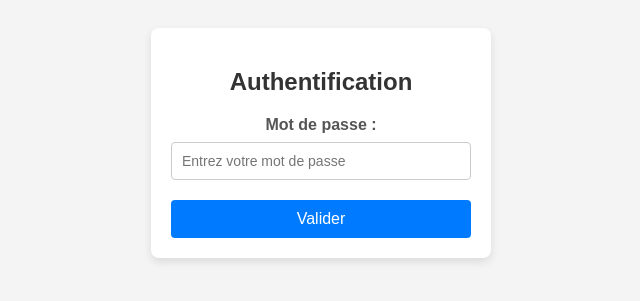
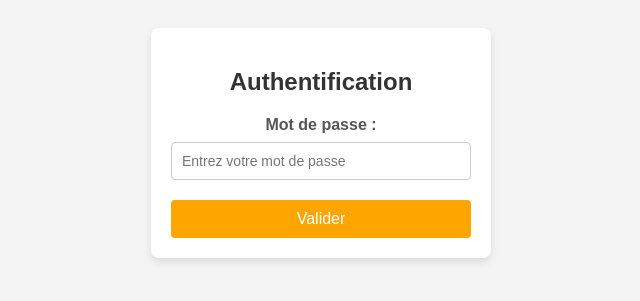
Before and after one commit to Krishook/BcTn, a PHP site: page / in a window 1280 px wide. Shown: the part 257-558 px from the top of the page, without its empty margins (319-959 px from the left). Run offline with PHP 8.4, Linux system fonts and the light colour scheme.

Commit message:
Update index.php

```diff
--- a/index.php
+++ b/index.php
@@ -8,7 +8,7 @@ if (!isset($_POST['password']) || trim($_POST['password']) !== $motDePasse) {
     <head>
         <meta charset="UTF-8">
         <meta name="viewport" content="width=device-width, initial-scale=1.0">
-        <title>Formulaire de mot de passe</title>
+        <title>Authentification</title>
         <style>
             body {
                 font-family: Arial, sans-serif;
@@ -50,7 +50,9 @@ if (!isset($_POST['password']) || trim($_POST['password']) !== $motDePasse) {
             .form-container button {
                 width: 100%;
                 padding: 10px;
-                background-color: #007BFF;
+        //  Couleur bouton
+        //      background-color: #007BFF;
+                background-color: orange;
                 color: #fff;
                 border: none;
                 border-radius: 4px;
```
